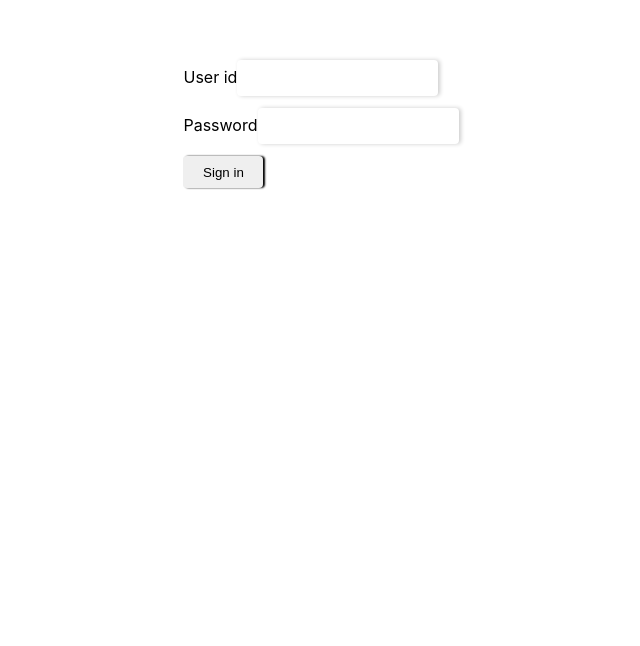
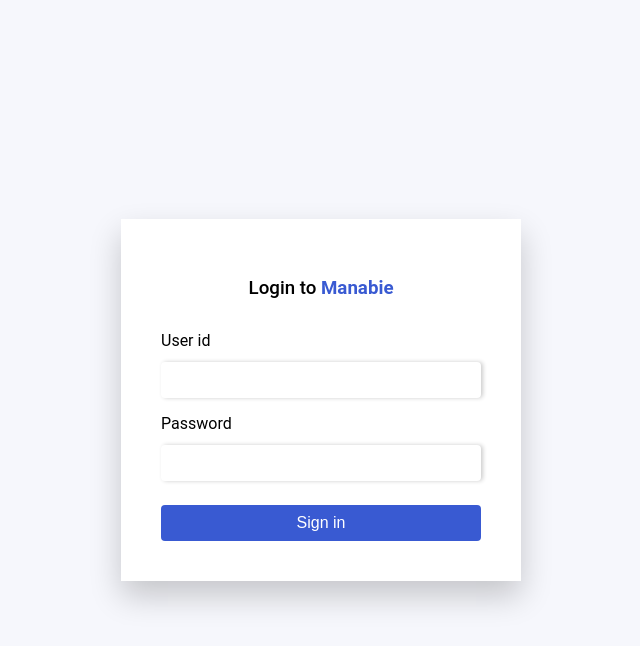
Before and after one commit to manabie-com/mana-do, a React (Create React App) app: page / in a window 1280 px wide. Shown: the top 646 px of the page, without its empty margins (319-959 px from the left). Built offline with nearby package versions, Linux system fonts and the light colour scheme.

Commit message:
Update UI Login

```diff
--- a/src/App.css
+++ b/src/App.css
@@ -37,22 +37,23 @@ input {
   border: none;
   outline: none;
   padding: 0 12px;
-  box-shadow: 2px 0 4px rgba(0,0,0, 0.2);
+  box-shadow: 2px 0 4px rgba(0, 0, 0, 0.2);
   border-radius: 4px;
 }
 
 input:focus {
-  box-shadow: 1px 0 9px rgba(0,0,0, 0.25);
+  box-shadow: 1px 0 9px rgba(0, 0, 0, 0.25);
 }
 
 .ToDo__container {
-  border: 1px solid rgba(0,0,0, 0.13);
+  border: 1px solid rgba(0, 0, 0, 0.13);
   border-radius: 8px;
   width: 500px;
-  margin-top: 5rem;
+  margin: 4rem 0;
   padding: 24px;
-  box-shadow: 2px 2px 1px rgba(0,0,0, 0.09),
-              3px 2px 3px rgba(0,0,0, 0.05);
+  background-color: white;
+  -webkit-box-shadow: 0 15px 30px 0 rgb(0 0 0 / 20%);
+  box-shadow: 0 15px 30px 0 rgb(0 0 0 / 20%);
 }
 
 .Todo__creation {
@@ -67,6 +68,8 @@ input:focus {
   display: flex;
   flex-direction: column;
   margin-top: 1.5rem;
+  max-height: calc(100% - 1.5rem - 36px - 48px - 24px);
+  overflow: auto;
 }
 
 .ToDo__item {
@@ -100,7 +103,8 @@ input:focus {
   cursor: pointer;
 }
 
-.Todo__action, .Todo__delete {
+.Todo__action,
+.Todo__delete {
   width: 24px;
   height: 24px;
   flex-shrink: 0;
@@ -123,3 +127,71 @@ input:focus {
 
 .Action__btn {
 }
+
+/*Update CSS Login*/
+html,
+html body {
+  font-family: "Roboto", sans-serif;
+}
+html,
+body,
+#root,
+.App {
+  height: 100%;
+}
+.App {
+  background-color: #f6f7fc;
+}
+/*Login*/
+.Login__container {
+  width: 100%;
+  display: flex;
+  align-items: center;
+  justify-content: center;
+}
+.Login__container p {
+  margin: 0;
+}
+.Login__content {
+  background: #fff;
+  padding: 40px;
+  width: 320px;
+  -webkit-box-shadow: 0 15px 30px 0 rgb(0 0 0 / 20%);
+  box-shadow: 0 15px 30px 0 rgb(0 0 0 / 20%);
+}
+.Login__text {
+  text-align: center;
+  margin-bottom: 32px;
+}
+.Login__text h3 {
+  font-weight: 500;
+}
+.Login__text strong {
+  color: rgb(57, 90, 210);
+}
+.Login__form {
+  text-align: left;
+}
+.Login__form label {
+  display: block;
+}
+.Login__form input {
+  width: calc(100% - 24px);
+}
+.Login__form label:first-child {
+  margin-bottom: 16px;
+}
+.Login__form button {
+  box-shadow: none;
+  -webkit-box-shadow: none;
+  width: 100%;
+  background-color: rgb(57, 90, 210);
+  color: white;
+  margin-top: 24px;
+  height: 36px;
+  font-size: 16px;
+}
+.Login__form button:hover {
+  cursor: pointer;
+}
+/*end css login*/
--- a/src/SignInPage.tsx
+++ b/src/SignInPage.tsx
@@ -1,61 +1,64 @@
-import React, {useState} from 'react';
+import React, { useState } from "react";
 
-import {useHistory} from 'react-router-dom'
-import Service from './service'
+import { useHistory } from "react-router-dom";
+import Service from "./service";
 
 const SignInPage = () => {
   const [form, setForm] = useState({
-        userId: '',
-        password: ''
+    userId: "",
+    password: "",
   });
   const history = useHistory();
 
   const signIn = async (e: React.FormEvent<HTMLFormElement>) => {
-        e.preventDefault()
-        const resp = await Service.signIn(form.userId, form.password)
+    e.preventDefault();
+    const resp = await Service.signIn(form.userId, form.password);
 
-        localStorage.setItem('token', resp)
-        history.push('/todo')
-    }
+    localStorage.setItem("token", resp);
+    history.push("/todo");
+  };
 
   const onChangeField = (e: React.ChangeEvent<HTMLInputElement>) => {
-        e.persist()
-        setForm(prev=>({
+    e.persist();
+    setForm((prev) => ({
       ...prev,
-            [e.target.name]: e.target.value
-        }))
-    }
+      [e.target.name]: e.target.value,
+    }));
+  };
 
   return (
-        <div style={{marginTop: '3rem', textAlign: 'left'}}>
-            <form onSubmit={signIn}>
+    <div className="Login__container">
+      <div className="Login__content">
+        <div className="Login__text">
+          <h3>
+            Login to <strong>Manabie</strong>
+          </h3>
+        </div>
+        <form className="Login__form" onSubmit={signIn}>
           <label htmlFor="user_id">
-                    User id
+            <p>User id</p>
             <input
               id="user_id"
               name="userId"
               value={form.userId}
-                        style={{marginTop: 12}}
+              style={{ marginTop: 12 }}
               onChange={onChangeField}
             />
           </label>
-                <br/>
-                <label htmlFor="password" >
-                    Password
+          <label htmlFor="password">
+            <p>Password</p>
             <input
               id="password"
               name="password"
               type="password"
-                        style={{marginTop: 12}}
+              style={{ marginTop: 12 }}
               value={form.password}
               onChange={onChangeField}
             />
           </label>
-                <br />
-                <button type="submit" style={{marginTop: 12}}>
-                    Sign in
-                </button>
+          <button type="submit">Sign in</button>
         </form>
+      </div>
     </div>
   );
 };
```
Lines whose indentation alone changed are shown as unchanged.
